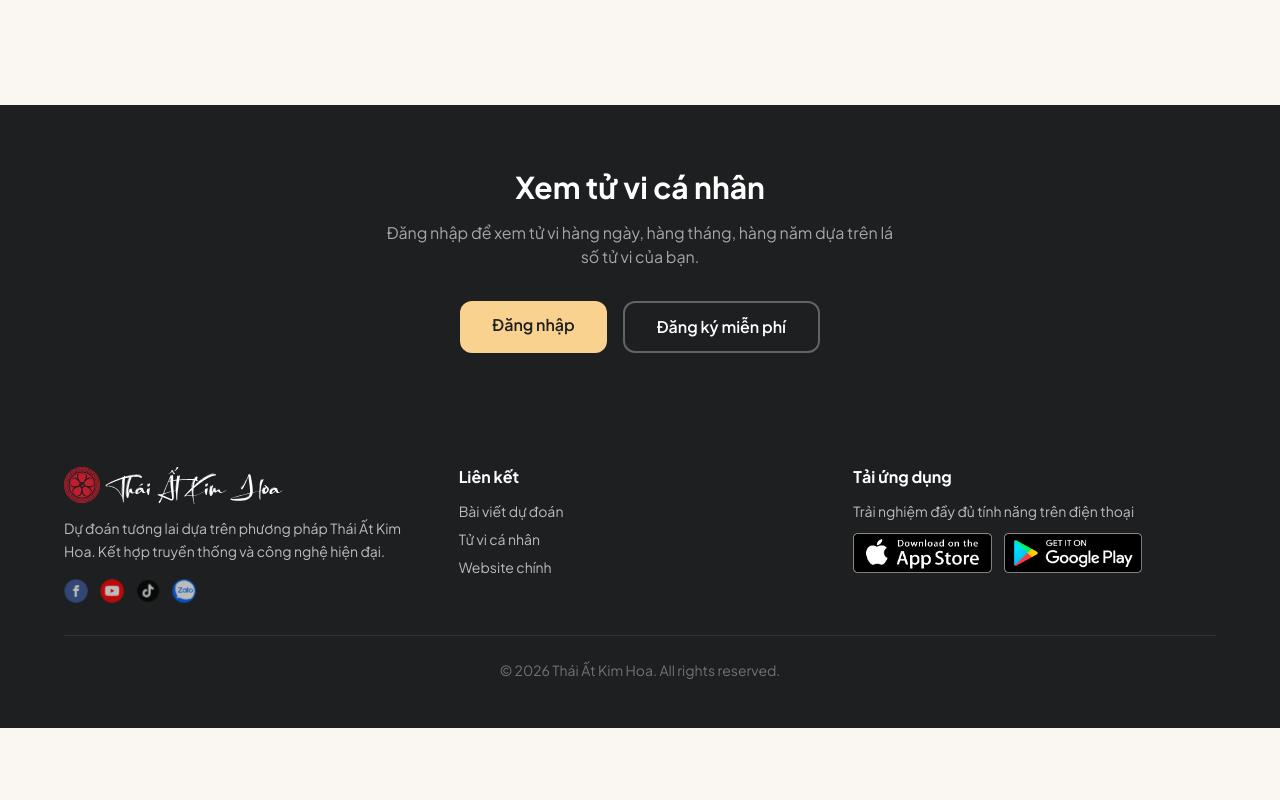
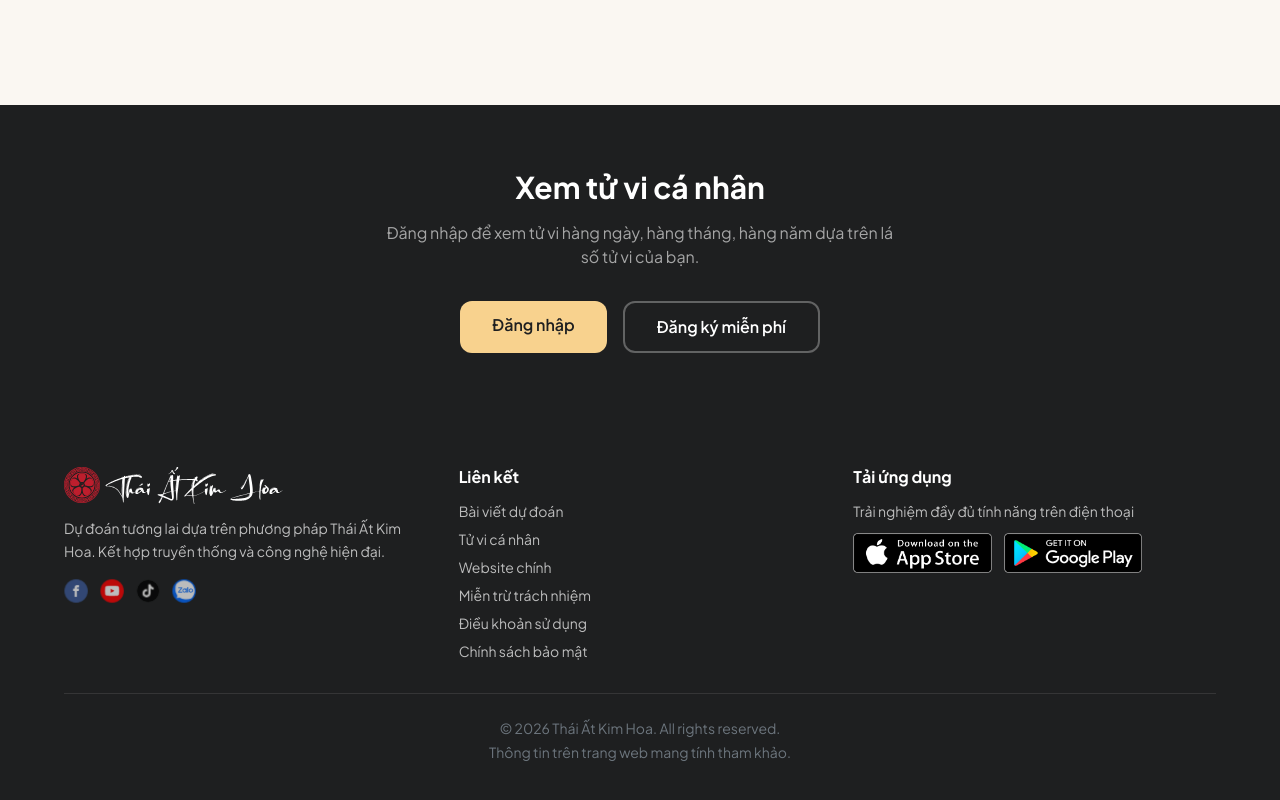
Before and after one commit to pmkid1412/thaiat, a Next.js app in the folder tuvi-web/: page / in a window 1280 px wide. Shown: the part 971-1771 px from the top of the page. Before the commit the page ends 1699 px from the top, so only its background shows below. Built offline with nearby package versions, Linux system fonts and the light colour scheme; no server answers.

Commit message:
feat: add disclaimer notice to articles + legal links & copyright text in footer

```diff
--- a/tuvi-web/app/predictions/[id]/page.tsx
+++ b/tuvi-web/app/predictions/[id]/page.tsx
@@ -400,6 +400,26 @@ export default function PredictionDetailPage() {
                     </div>
                 )}
 
+                {/* Disclaimer Notice */}
+                <div className="mt-8 p-5 bg-[#FFF8F0] border border-[#D4A574] rounded-xl">
+                    <div className="flex items-center gap-2 mb-2">
+                        <span className="text-base">⚠</span>
+                        <span className="font-heading font-bold text-[#8B4513] text-sm">Lưu ý</span>
+                    </div>
+                    <p className="text-sm text-[#5C3A1E] leading-relaxed">
+                        Nội dung là sự kết hợp giữa dữ liệu vĩ mô và tính toán chu kỳ thời vận, không nên dùng làm cơ sở duy nhất cho các quyết định quan trọng. Xem chi tiết{" "}
+                        <a
+                            href="https://thaiatkimhoa.vn/tuyen-bo-mien-tru-trach-nhiem-disclaimer/"
+                            target="_blank"
+                            rel="noopener noreferrer"
+                            className="text-[#8B4513] font-semibold underline hover:text-[#5C3A1E] transition-colors"
+                        >
+                            Miễn trừ trách nhiệm
+                        </a>
+                        .
+                    </p>
+                </div>
+
                 {/* Related Predictions */}
                 {!isFreeLocked && relatedPredictions.length > 0 && (
                     <div className="mt-10 pt-8 border-t border-surface-light">
--- a/tuvi-web/components/layout/Footer.tsx
+++ b/tuvi-web/components/layout/Footer.tsx
@@ -58,6 +58,33 @@ export function Footer() {
                                     Website chính
                                 </Link>
                             </li>
+                            <li>
+                                <Link
+                                    href="https://thaiatkimhoa.vn/tuyen-bo-mien-tru-trach-nhiem-disclaimer/"
+                                    target="_blank"
+                                    className="hover:text-gold transition-colors"
+                                >
+                                    Miễn trừ trách nhiệm
+                                </Link>
+                            </li>
+                            <li>
+                                <Link
+                                    href="https://thaiatkimhoa.vn/dieu-khoan-su-dung/"
+                                    target="_blank"
+                                    className="hover:text-gold transition-colors"
+                                >
+                                    Điều khoản sử dụng
+                                </Link>
+                            </li>
+                            <li>
+                                <Link
+                                    href="https://thaiatkimhoa.vn/chinh-sach-bao-mat/"
+                                    target="_blank"
+                                    className="hover:text-gold transition-colors"
+                                >
+                                    Chính sách bảo mật
+                                </Link>
+                            </li>
                         </ul>
                     </div>
 
@@ -74,7 +101,8 @@ export function Footer() {
                 </div>
 
                 <div className="border-t border-white/10 mt-8 pt-6 text-center text-sm text-text-muted">
-                    © {new Date().getFullYear()} Thái Ất Kim Hoa. All rights reserved.
+                    <p>© {new Date().getFullYear()} Thái Ất Kim Hoa. All rights reserved.</p>
+                    <p className="mt-1">Thông tin trên trang web mang tính tham khảo.</p>
                 </div>
             </div>
         </footer>
```
